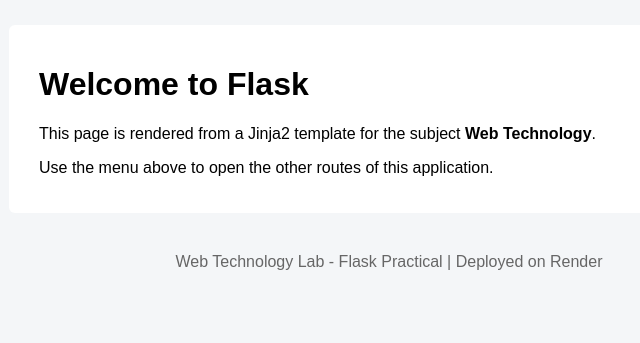
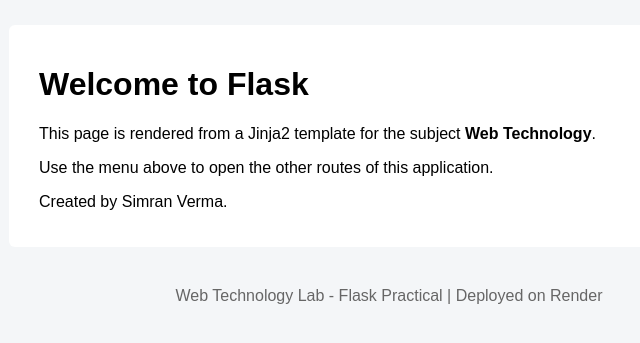
Before and after one commit to Simranverma03/webtech-practical, a Flask app: page / in a window 1280 px wide. Shown: the part 46-389 px from the top of the page, without its empty margins (251-891 px from the left). Run offline with Flask 3, Linux system fonts and the light colour scheme.

Commit message:
Update home page

```diff
--- a/templates/index.html
+++ b/templates/index.html
@@ -3,4 +3,5 @@
 <h1>Welcome to Flask</h1>
 <p>This page is rendered from a Jinja2 template for the subject <b>{{ course }}</b>.</p>
 <p>Use the menu above to open the other routes of this application.</p>
+<p>Created by Simran Verma.</p>
 {% endblock %}
```
